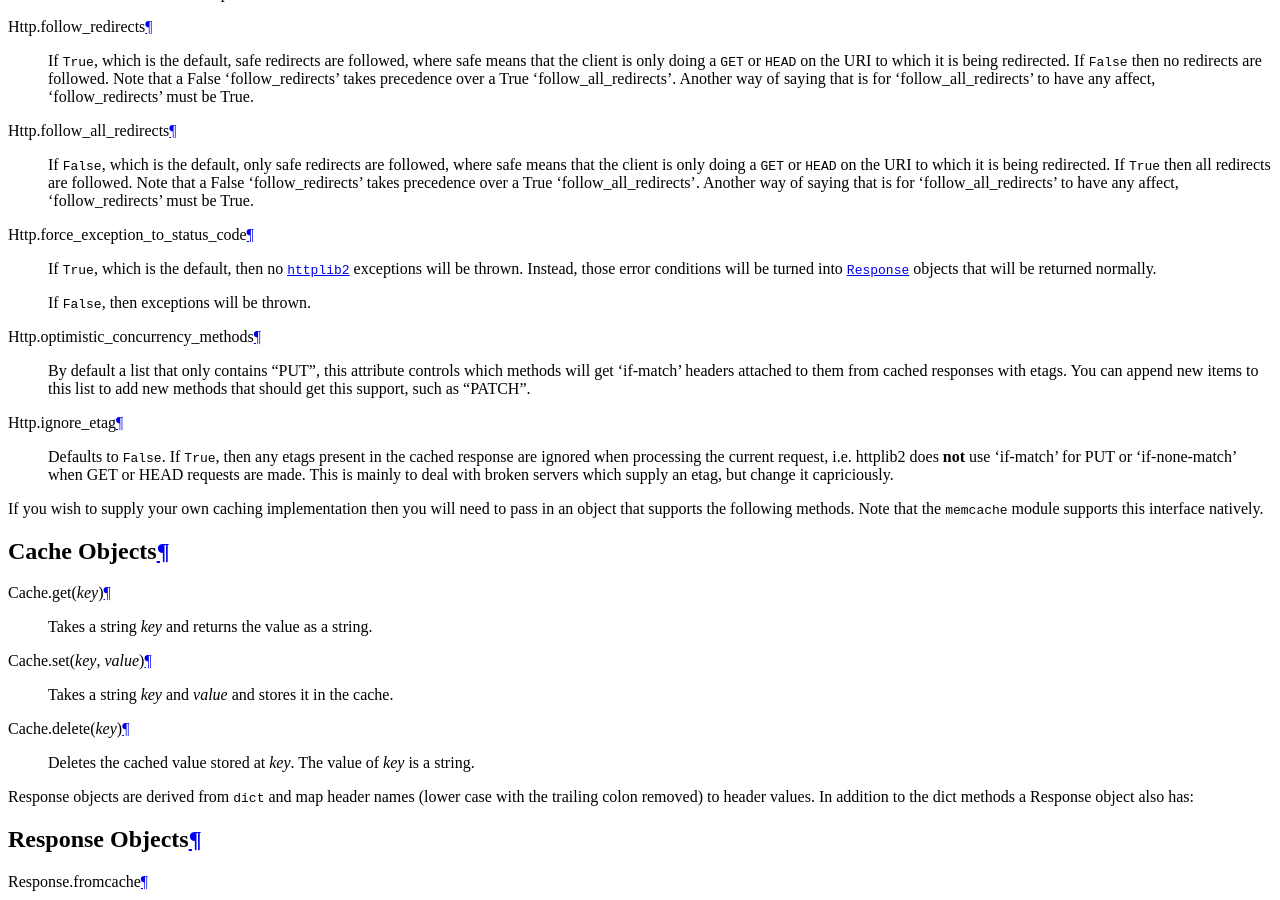
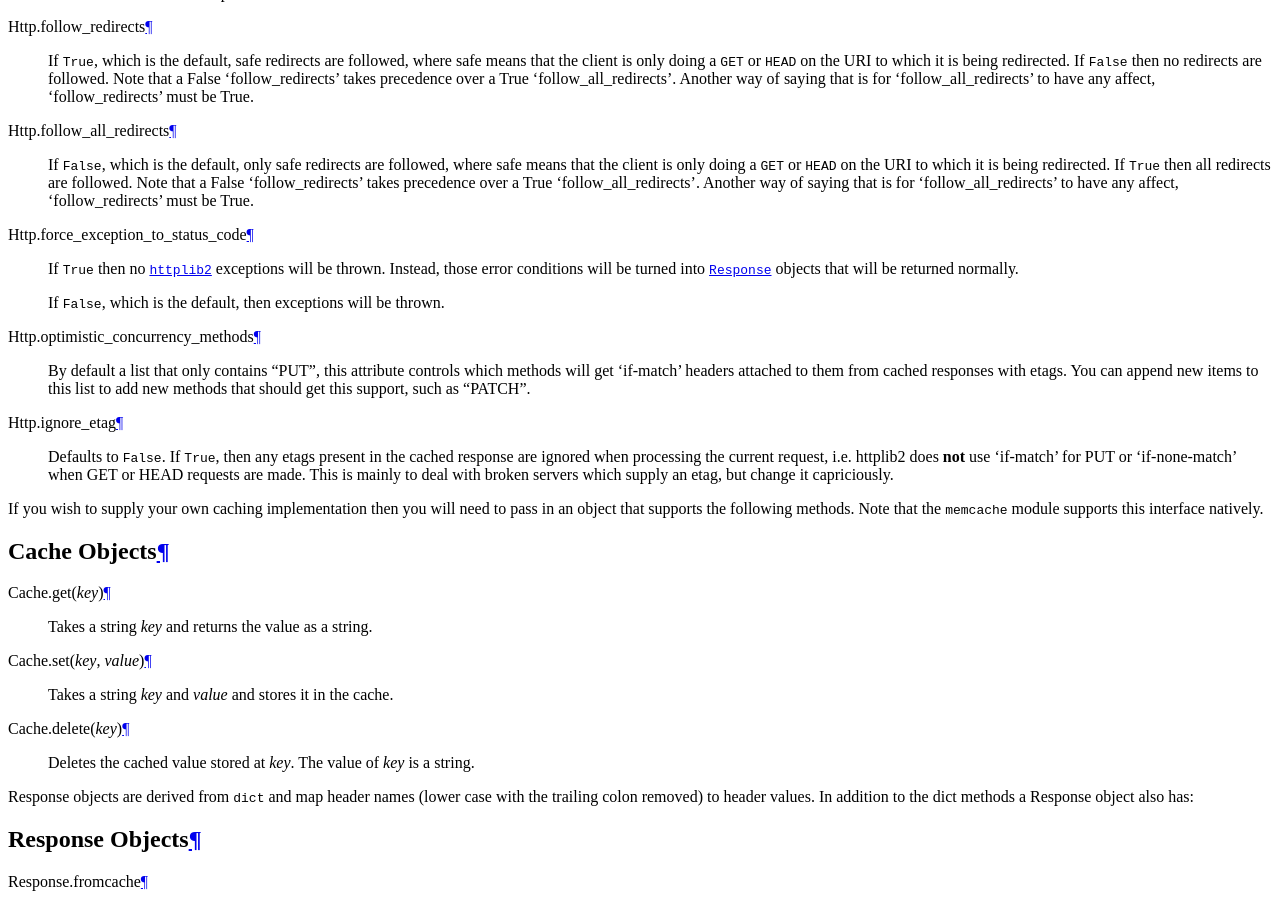
Before and after one commit to od-eon/httplib2, a Sphinx documentation site: the page built from doc/libhttplib2.rst, in a window 1280 px wide and 900 px high, scrolled down 2282 px. Built offline with Sphinx 7.4.7, drawn with Linux system fonts in a browser that asks for light colours.

Commit message:
Fixed documentation to match actuality

```diff
--- a/doc/libhttplib2.rst
+++ b/doc/libhttplib2.rst
@@ -292,11 +292,11 @@ Http Objects
 
 .. attribute:: Http.force_exception_to_status_code
 
-   If ``True``, which is the default, then no :mod:`httplib2` exceptions will be
+   If ``True`` then no :mod:`httplib2` exceptions will be
    thrown. Instead, those error conditions will be turned into :class:`Response`
    objects that will be returned normally.
 
-   If ``False``, then exceptions will be thrown.
+   If ``False``, which is the default, then exceptions will be thrown.
 
 
 .. attribute:: Http.optimistic_concurrency_methods
```
